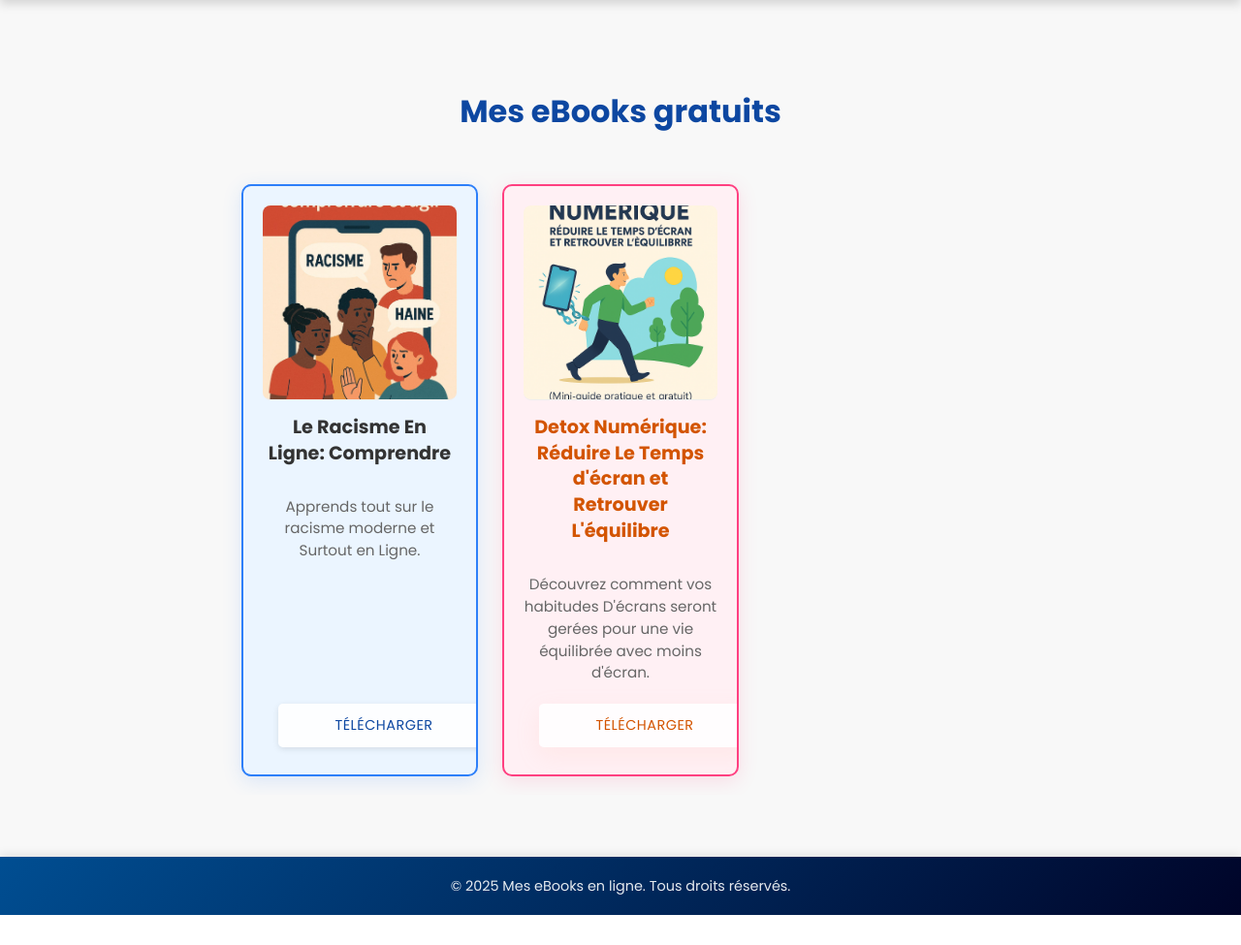
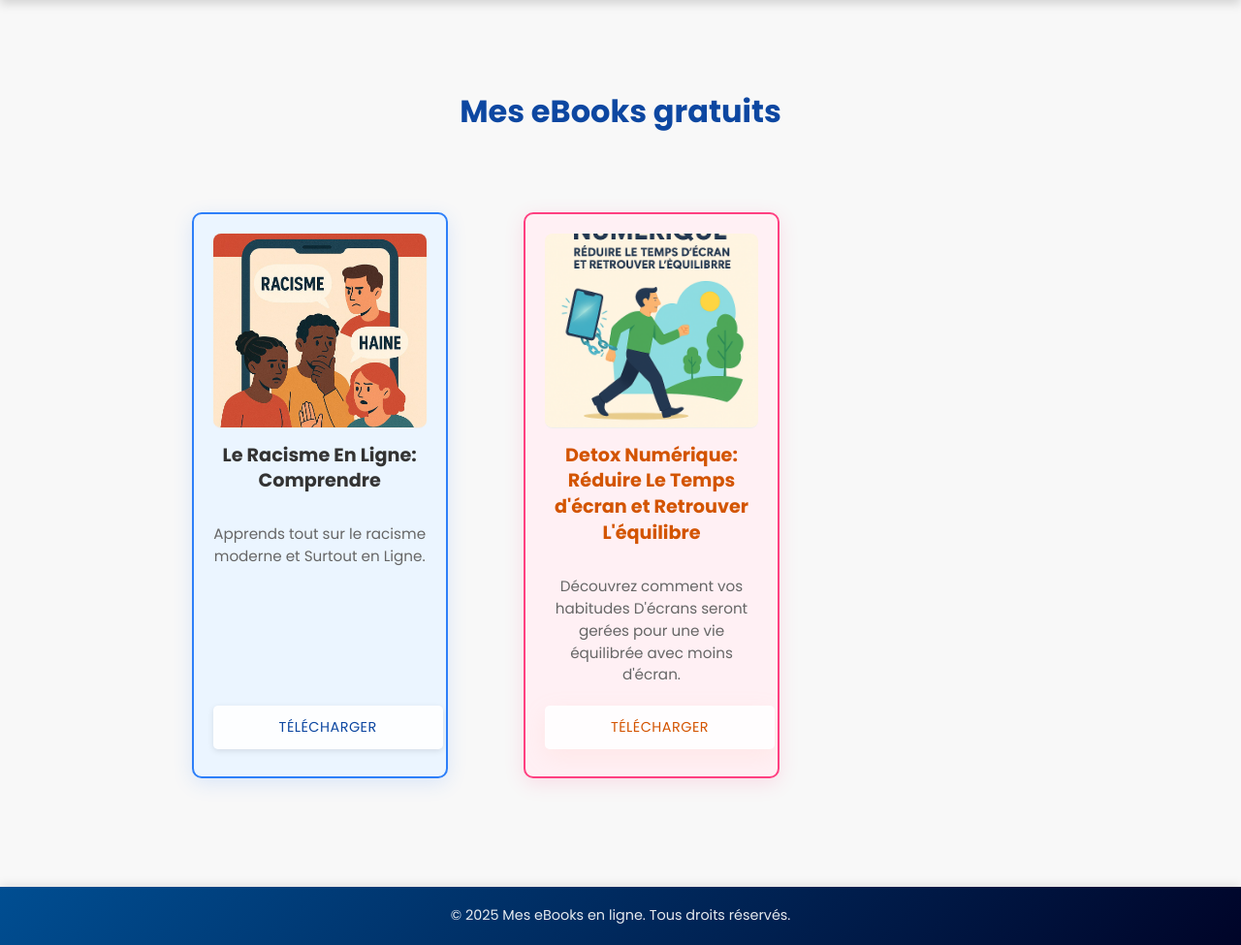
Before and after one commit to ebookstore407-dot/MesEbooks, a PHP site: page /ebooks-grid.html in a window 1280 px wide. Shown: the part 154-1129 px from the top of the page at 97% size. Before the commit the page ends 1098 px from the top, so only its background shows below. Run offline with PHP 8.4, Linux system fonts and the light colour scheme.

Commit message:
Ajustement des espacements entre les cartes et centrage des boutons

```diff
--- a/css/style.css
+++ b/css/style.css
@@ -151,20 +151,13 @@ header h1 {
 
 /* Styles des cartes eBook */
 .cards {
-  display: flex;
-  flex-wrap: nowrap;
-  gap: 16px;
-  padding: 20px;
-  max-width: 100%;
-  margin: 0 -20px;
-  overflow-x: auto;
-  scroll-behavior: smooth;
-  -webkit-overflow-scrolling: touch;
-  scrollbar-width: thin;
-  scroll-snap-type: x proximity;
-  padding-bottom: 24px;
-  -ms-overflow-style: none;
-  scrollbar-color: rgba(0, 78, 146, 0.5) transparent;
+  display: grid;
+  grid-template-columns: repeat(auto-fit, minmax(200px, 1fr));
+  gap: 2.5rem;
+  padding: 1.5rem;
+  max-width: 1200px;
+  margin: 0 auto;
+  justify-content: center;
 }
 
 /* Style de la scrollbar */
@@ -191,9 +184,8 @@ header h1 {
 
 @media (min-width: 768px) {
   .cards {
-    justify-content: center;
-    gap: 1.5rem;
-    padding: 1.2rem;
+    gap: 3rem;
+    padding: 2rem;
   }
 }
 
@@ -205,14 +197,14 @@ header h1 {
   transition: all 0.3s ease;
   display: flex;
   flex-direction: column;
-  flex: 0 0 200px;
-  min-width: 180px;
-  max-width: 200px;
-  margin: 0;
+  flex: 0 0 220px;
+  min-width: 200px;
+  max-width: 220px;
+  margin: 1rem;
   scroll-snap-align: start;
   position: relative;
-  min-height: 300px;
-  padding-bottom: 0.8rem;
+  min-height: 320px;
+  padding-bottom: 1rem;
 }
 
 /* Style spécifique pour la première carte */
@@ -295,9 +287,9 @@ header h1 {
   text-align: center;
   transition: all 0.3s ease;
   font-weight: 500;
-  display: inline-block;
-  width: calc(100% - 2rem);
-  margin: 0.5rem 1rem;
+  display: block;
+  width: 85%;
+  margin: 0.5rem auto;
   font-size: 0.9rem;
   text-transform: uppercase;
   letter-spacing: 0.5px;
```
Also changed, not shown: css/mobile.css (+10 -3 lines).
